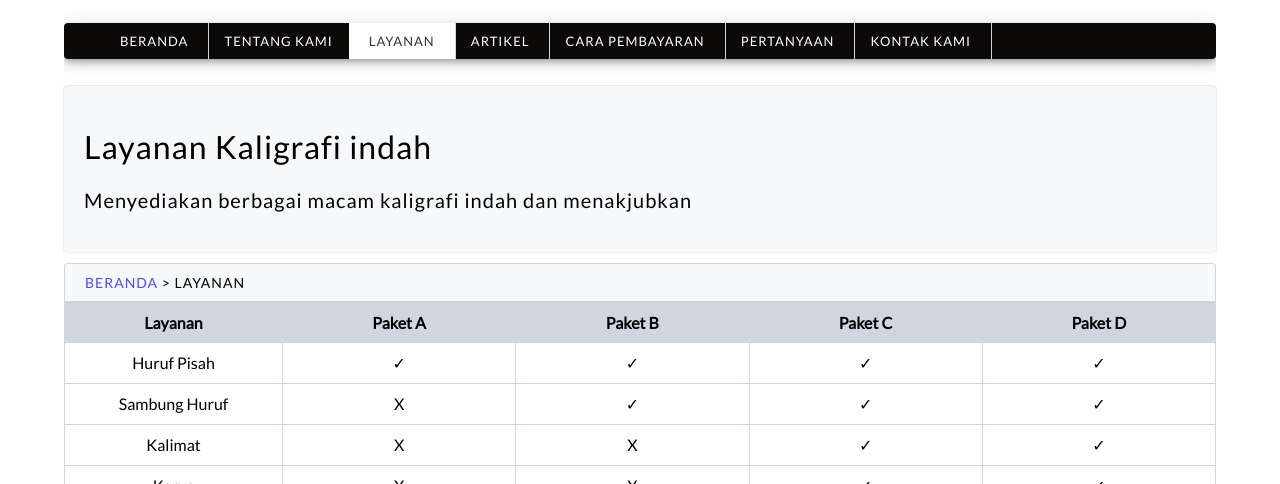
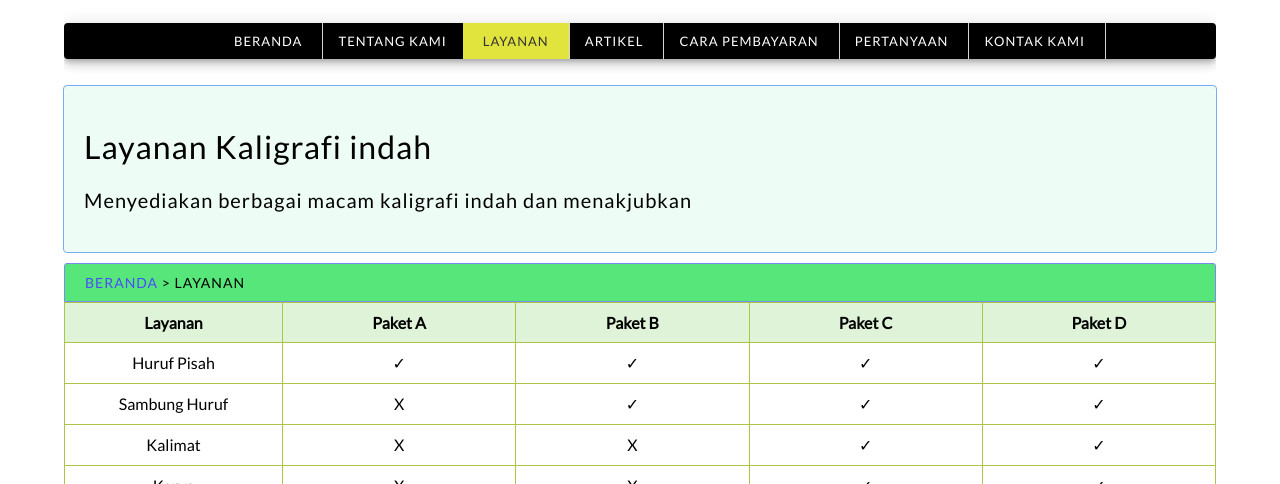
Before and after one commit to maulafif/maulafif.github.io, a plain HTML site: page layanan.html in a window 1280 px wide. Shown: the part 316-800 px from the top of the page. Drawn offline with Linux system fonts and the light colour scheme.

Commit message:
Add files via upload

```diff
--- a/css/style.css
+++ b/css/style.css
@@ -57,8 +57,9 @@ a:active {
 
 /* Start Menu Primer */
 .menu-primer ul {
-    background-color: rgb(12, 9, 9);
+    background-color: #000000;
     border-radius: 4px;
+    text-align: center;
     box-shadow:
         0 3px 5px -1px rgba(0,0,0,.2),
         0 6px 10px 0 rgba(0,0,0,.14),
@@ -81,13 +82,13 @@ a:active {
 }
 
 .menu-primer a:hover {
-    background-color: #f7f7f7;
+    background-color: #f3fca2;
     color: #000000;
     text-decoration: none;
 }
 
 .menu-primer .active {
-    background-color: #ffffff;
+    background-color: #e1e43c;
     color: #333333;
     text-decoration: none;
 }
@@ -120,8 +121,8 @@ h6 {
 
 /* Start Jumbotron */
 .jumbotron {
-    background-color: #f6f8fa;
-    border: 1px solid #eaecef;
+    background-color: #edfcf5;
+    border: 1px solid #79abf5;
     border-radius: 4px;
     padding: 20px 0;
 }
@@ -169,8 +170,8 @@ h6 {
 
 /* Start Box */
 .box-heading {
-    background-color: #f6f8fa;
-    border: 1px solid #d1d5da;
+    background-color: #56e67a;
+    border: 1px solid #768cee;
     border-radius: 3px 3px 0 0;
     margin: 0;
     padding: 10px 20px;
@@ -182,11 +183,16 @@ h6 {
 }
 
 .box-isi {
-    background-color: #dff7ec;
-    border: 1px solid #76ee9e;
+    background-color: #e6fcf3;
+    border: 1px solid #768cee;
     border-top: 0;
     margin: 0;
+    /* height: 150px; */
     padding: 10px 20px;
+}
+
+.tes {
+  height: 150px;
 }
 /* end Box */
 
@@ -200,13 +206,13 @@ h6 {
 
 /* Start Layanan Table */
 .layanan-table {
-    border: 1px solid #d1d5de;
+    border: 1px solid #adc449;
     border-collapse: collapse;
     margin: auto;
     width: 100%;
 }
 .layanan-table th {
-    background-color: #d1d5de;
+    background-color: #dff3d9;
 }
 .layanan-table td {
     text-align: center;
```
